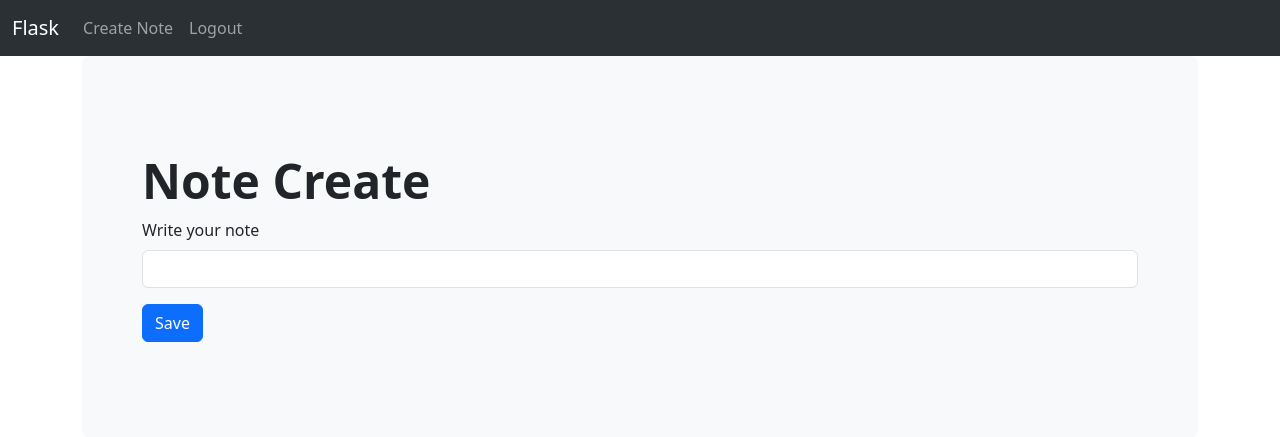
After one commit to 0arifurrahman0/flask-crud, a Flask app: page /note-create in a window 1280 px wide. The commit adds this page. Shown: the top 437 px of the page. Run offline with Flask 3, Linux system fonts and the light colour scheme; the visitor is signed in with stand-in values (Sample User, id 1).

Commit message:
Adding & Deleting User Notes

```diff
--- a/flaskr/__init__.py
+++ b/flaskr/__init__.py
@@ -1,19 +1,15 @@
 from flask import Flask
 from flask_sqlalchemy import SQLAlchemy
-from os import path
 from flask_login import LoginManager
 
 db = SQLAlchemy()
 DB_NAME = "database.db"
 
 
-# file_path = os.path.abspath(os.getcwd())+"\database.db"
-
-
 def create_app():
     app = Flask(__name__)
     app.config['SECRET_KEY'] = "random_string_for_key"
-    #app.config['SQLALCHEMY_DATABASE_URI'] = f'sqlite:///{DB_NAME}'
+
     app.config['SQLALCHEMY_DATABASE_URI'] = 'sqlite:///{DB_NAME}'
     db.init_app(app)
 
@@ -28,21 +24,13 @@ def create_app():
     with app.app_context():
         db.create_all()
 
-    #create_database(app)
-
     login_manager = LoginManager()
     login_manager.login_view = 'auth.login'
     login_manager.init_app(app)
 
+    # This callback is used to reload the user object from the user ID stored in the session.
     @login_manager.user_loader
-    def load_user(id):
-        return User.query.get(int(id))
+    def load_user(user_id):
+        return User.query.get(int(user_id))
 
     return app
-
-
-# def create_database(app):
-#     if not path.exists('flaskr/' + DB_NAME):
-#         with app.app_context():
-#             db.create_all(app=app)
-#         print('Created Database!')
--- a/flaskr/static/js/custom.js
+++ b/flaskr/static/js/custom.js
@@ -0,0 +1,8 @@
+function deleteNote(note_id) {
+    fetch('/note-delete', {
+        method: 'POST',
+        body: JSON.stringify({note_id: note_id})
+    }).then((res) => {
+        window.location.href = '/home';
+    });
+}
--- a/flaskr/templates/base.html
+++ b/flaskr/templates/base.html
@@ -12,7 +12,7 @@
 
 <nav class="navbar navbar-expand-lg bg-body-tertiary" data-bs-theme="dark">
     <div class="container-fluid">
-        {% if user.is_authenticated %}
+        {% if current_user.is_authenticated %}
         <a class="navbar-brand" href="/home">Flask</a>
         {% else %}
         <a class="navbar-brand" href="/">Flask</a>
@@ -24,8 +24,8 @@
         </button>
         <div class="collapse navbar-collapse" id="navbarNavAltMarkup">
             <div class="navbar-nav">
-                {% if user.is_authenticated %}
-                <a class="nav-link" aria-current="page" href="/note-creat">Create Note</a>
+                {% if current_user.is_authenticated %}
+                <a class="nav-link" aria-current="page" href="/note-create">Create Note</a>
                 <a class="nav-item nav-link" id="logout" href="/logout">Logout</a>
                 {% else %}
                 <a class="nav-link" href="/">Login</a>
--- /dev/null
+++ b/flaskr/templates/note/create.html
@@ -0,0 +1,16 @@
+{% extends "base.html" %}
+{% block title %}Note Create{% endblock %}
+{% block container %}
+<div class="p-5 mb-4 bg-light rounded-3">
+    <div class="container-fluid py-5">
+        <h1 class="display-5 fw-bold">Note Create</h1>
+        <form method="POST">
+            <div class="mb-3">
+                <label for="note" class="form-label">Write your note</label>
+                <input type="text" class="form-control" id="note" name="note">
+            </div>
+            <button type="submit" class="btn btn-primary">Save</button>
+        </form>
+    </div>
+</div>
+{% endblock %}
--- a/flaskr/views.py
+++ b/flaskr/views.py
@@ -1,5 +1,8 @@
-from flask import Blueprint, render_template
+from flask import Blueprint, render_template, request, flash, url_for, redirect, jsonify
 from flask_login import login_required, current_user
+from .models import Note
+from . import db
+import json
 
 views = Blueprint('views', __name__)
 
@@ -7,4 +10,43 @@ views = Blueprint('views', __name__)
 @views.route('/home')
 @login_required
 def home():
-    return render_template('home.html', user=current_user)
+    return render_template('home.html')
+
+
+@views.route('/note-create', methods=['GET', 'POST'])
+@login_required
+def note_create():
+    try:
+        if request.method == 'POST':
+            note = request.form.get('note')
+            if len(note) < 1:
+                flash('Note required', category='error')
+            else:
+                new_note = Note(data=note, user_id=current_user.id)
+                db.session.add(new_note)
+                db.session.commit()
+
+                flash('Note created successfully!', category='success')
+                return redirect(url_for('views.home'))
+
+        return render_template('note/create.html')
+    except Exception as e:
+        flash(e, category='error')
+
+
+@views.route('/note-delete', methods=['POST'])
+@login_required
+def note_delete():
+    try:
+        if request.method == 'POST':
+            note = json.loads(request.data)
+            note_id = note['note_id']
+            note = Note.query.get(note_id)
+            if note:
+                if note.user_id == current_user.id:
+                    db.session.delete(note)
+                    db.session.commit()
+        return jsonify({})
+
+    except Exception as e:
+        flash(e, category='error')
```
Also changed, not shown: flaskr/auth.py (+21 -15 lines), flaskr/templates/home.html (+5 -2 lines).
